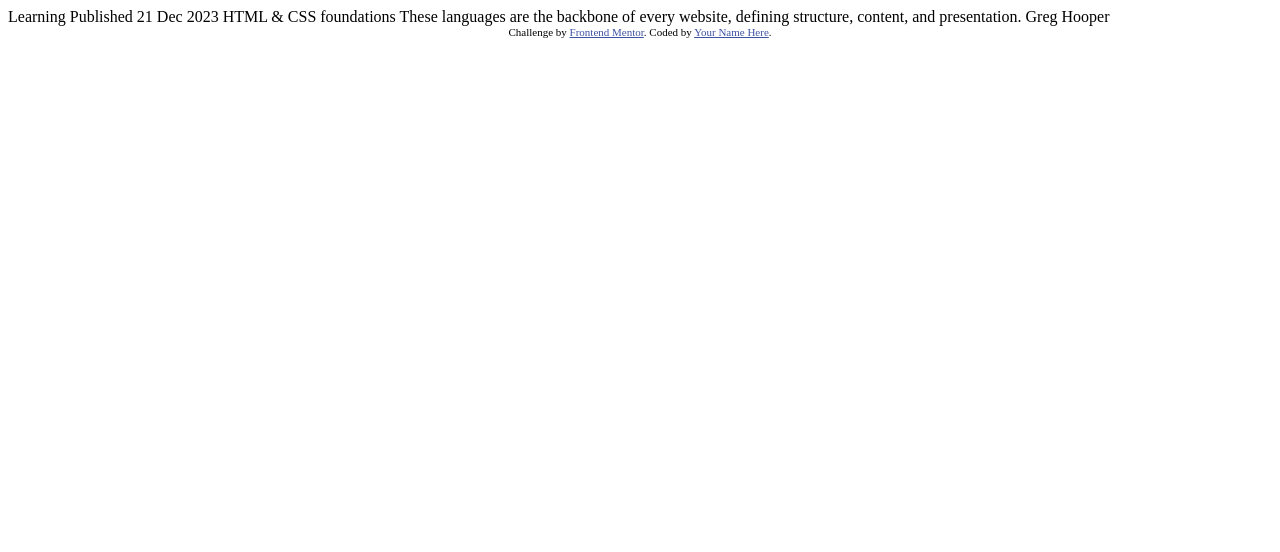
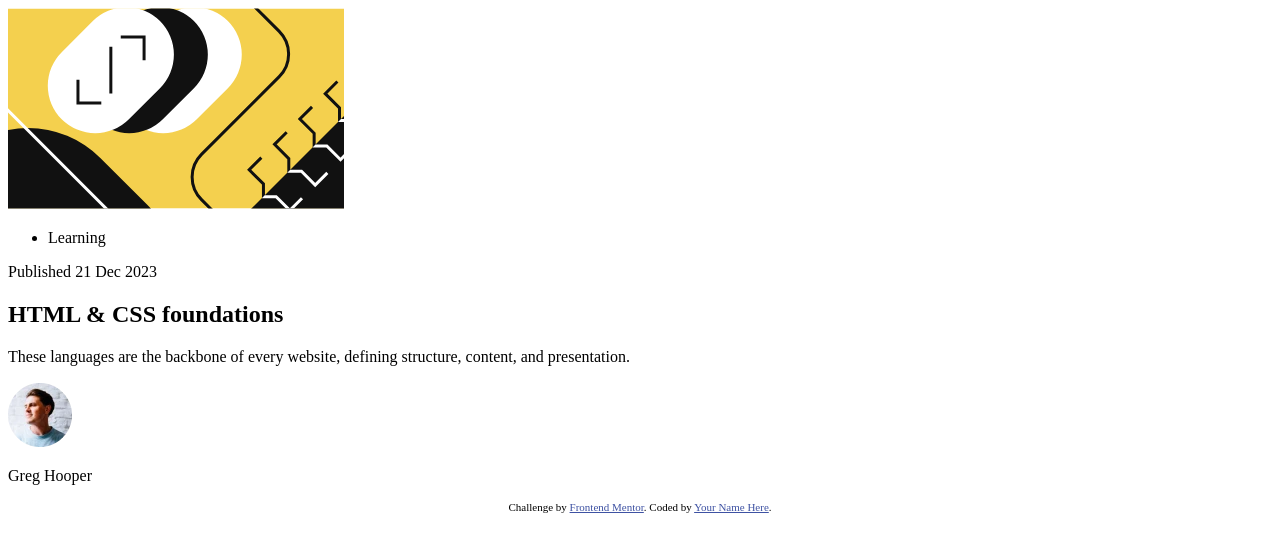
Before and after one commit to CardboardPL/Frontend-Mentor-Blog-preview-card, a plain HTML site: page index.html in a window 1280 px wide. Drawn offline with Linux system fonts and the light colour scheme.

Commit message:
Updated: index.html
Updated index.html to set up challenge HTML structure.

```diff
--- a/index.html
+++ b/index.html
@@ -15,16 +15,21 @@
   </style>
 </head>
 <body>
+  <article class="blog-preview-card">
+    <img src="./assets/images/illustration-article.svg" alt="Blog Preview">
+    <ul class="tags-container" aria-label="Blog Tags">
+      <li><span class="learning-tag tags">Learning</span></li>
+    </ul>
 
-  Learning
+    <p>Published <time datetime="2023-12-21">21 Dec 2023</time></p>
+    <h1 class="blog-title">HTML & CSS foundations</h1>
+    <p class="blog-description">These languages are the backbone of every website, defining structure, content, and presentation.</p>
 
-  Published 21 Dec 2023
-
-  HTML & CSS foundations
-
-  These languages are the backbone of every website, defining structure, content, and presentation.
-
-  Greg Hooper
+    <div class="author-info">
+      <img src="./assets/images/image-avatar.webp" alt="Avatar of the Author">
+      <p class="blog-author">Greg Hooper</p>
+    </div>
+  </article>
 
   <div class="attribution">
     Challenge by <a href="https://www.frontendmentor.io?ref=challenge" target="_blank">Frontend Mentor</a>.
```
